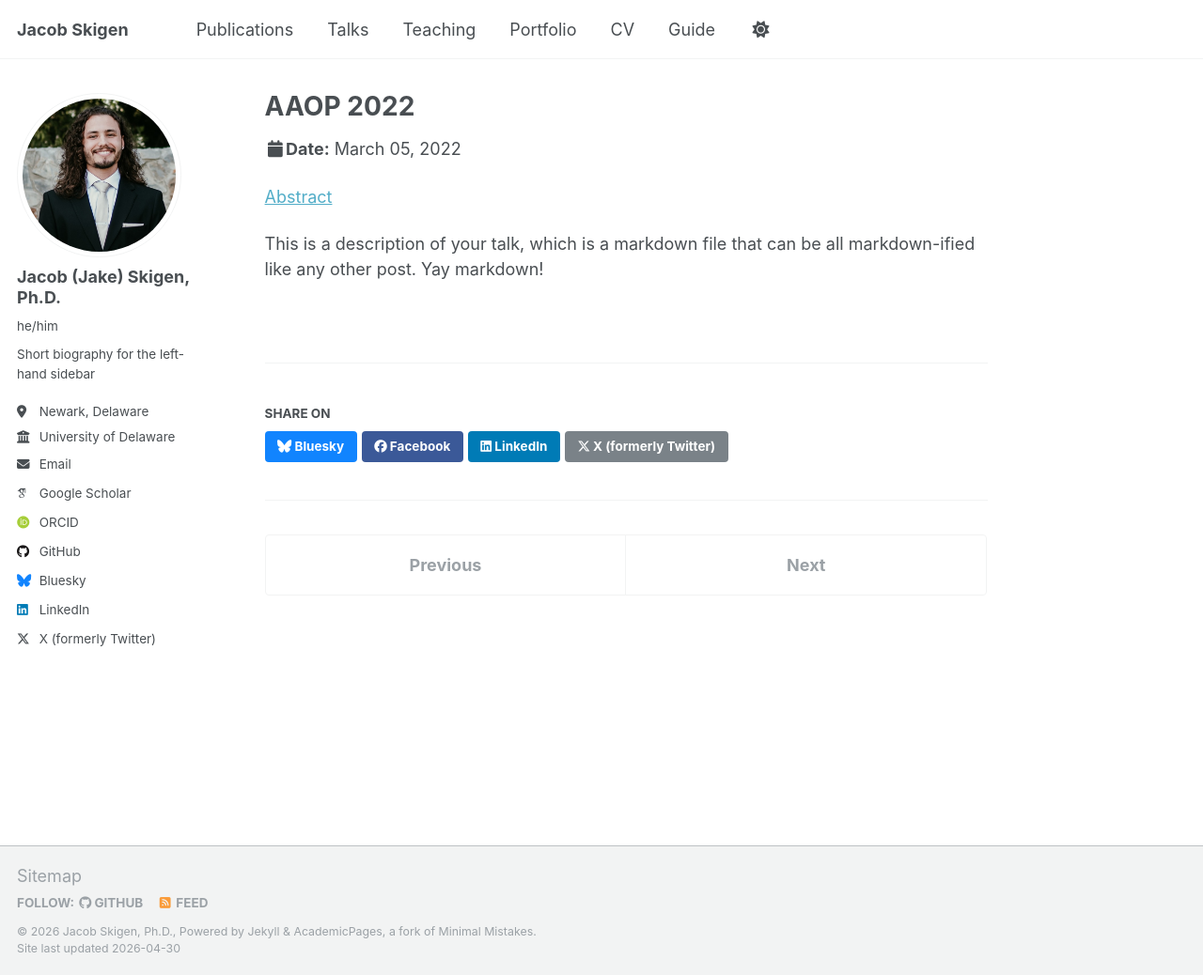
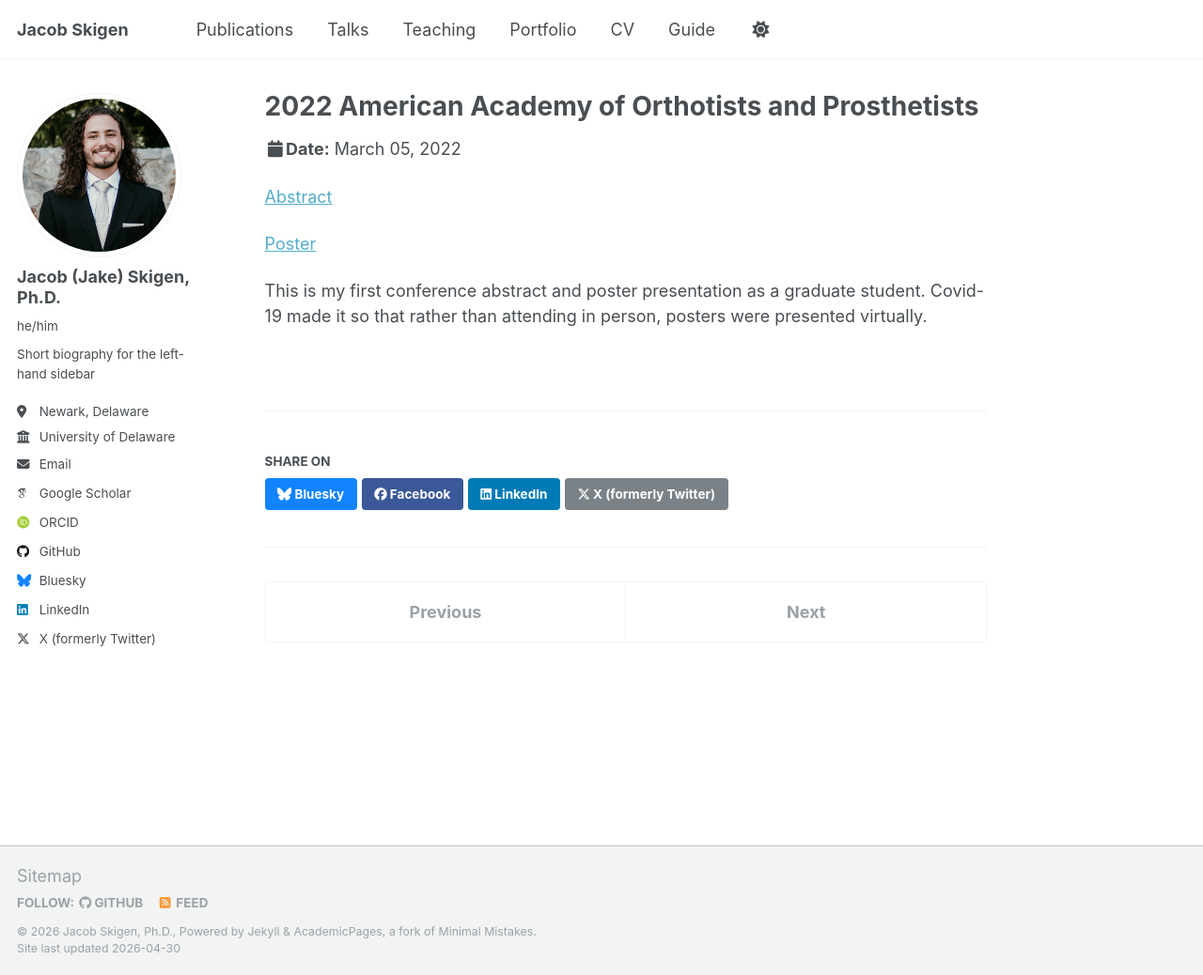
Before and after one commit to JacobSkigen/JacobSkigen.github.io, a Jekyll site: the page built from _talks/2022_AAOP.md, in a window 1280 px wide and 1038 px high. Shown: the whole window at 94% size. Built offline with Jekyll 4.4.1, drawn with Linux system fonts in a browser that asks for light colours; some web fonts are replaced; a script that is not in the unit is left out.

Commit message:
Update 2022_AAOP.md

```diff
--- a/_talks/2022_AAOP.md
+++ b/_talks/2022_AAOP.md
@@ -1,7 +1,7 @@
 ---
-title: "AAOP 2022"
+title: "2022 American Academy of Orthotists and Prosthetists"
 collection: talks
-type: "Talk"
+type: "Poster, Talk"
 permalink: /talks/2022_AAOP_abstract
 venue: "Virtual"
 date: 2022-03-05
@@ -10,4 +10,6 @@ location: "Atlanta, GA, USA"
 
 [Abstract](http://JacobSkigen.github.io/files/AAOP_2022_abstract.pdf)
 
-This is a description of your talk, which is a markdown file that can be all markdown-ified like any other post. Yay markdown!
+[Poster](http://JacobSkigen.github.io/files/AAOP_2022_poster.pdf)
+
+This is my first conference abstract and poster presentation as a graduate student. Covid-19 made it so that rather than attending in person, posters were presented virtually.
```
